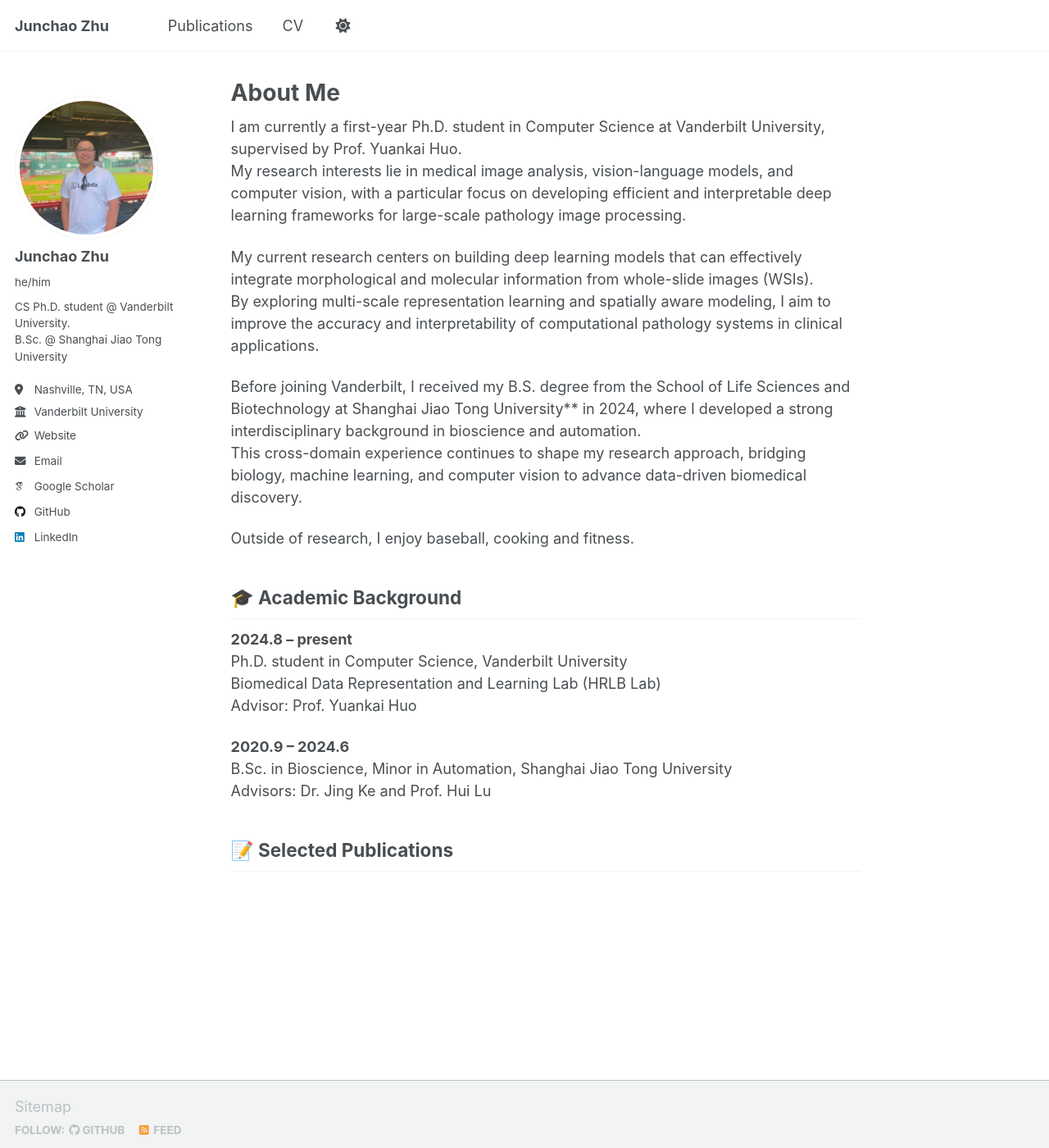
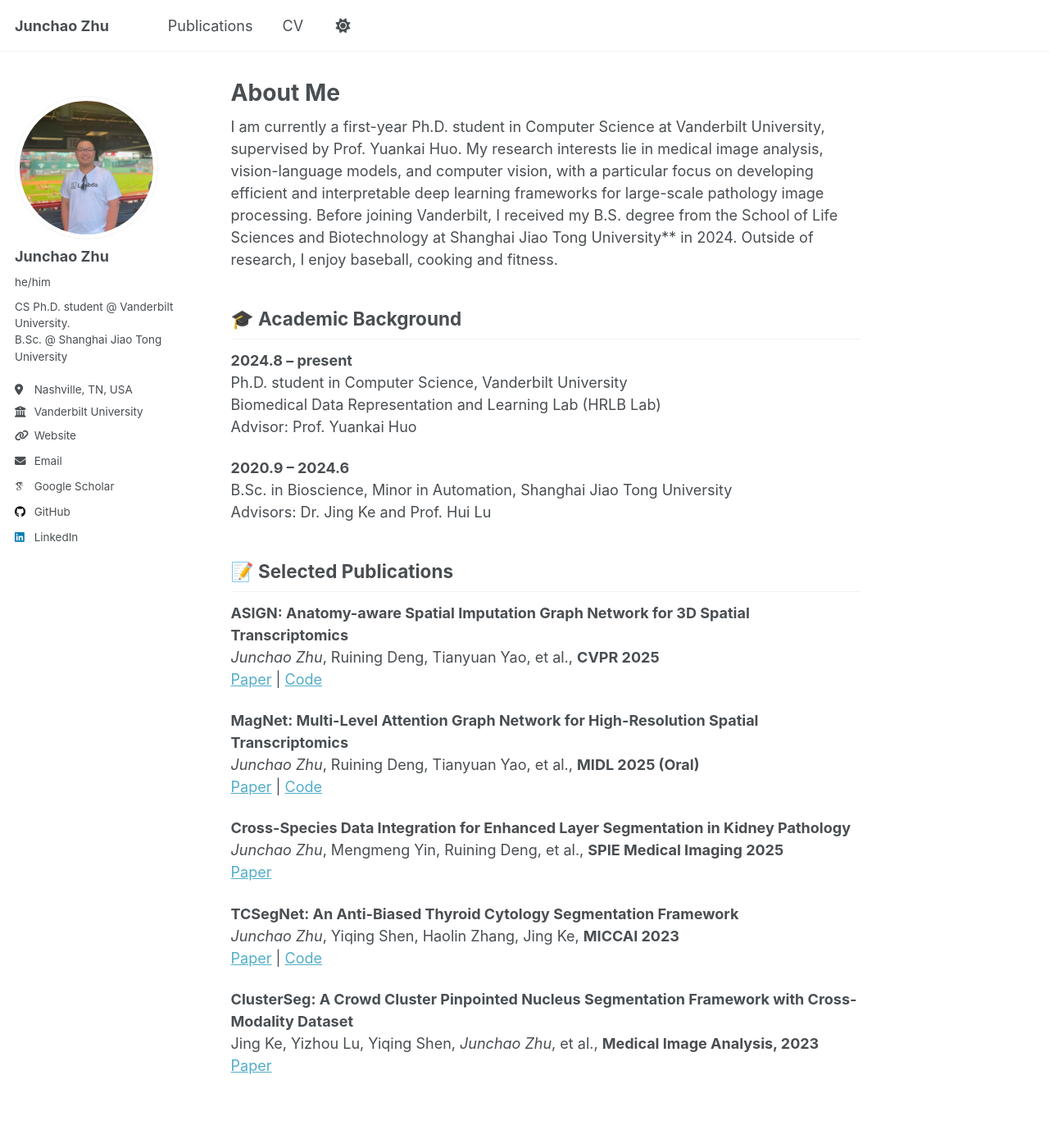
Before and after one commit to Junchao-Zhu/Junchao-Zhu.github.io, a Jekyll site: the page built from _pages/about.md, in a window 1280 px wide and 1400 px high. Shown: the whole window at 82% size. Built offline with Jekyll 4.4.1, drawn with Linux system fonts in a browser that asks for light colours; some web fonts are replaced; a script that is not in the unit is left out.

Commit message:
Update about.md

```diff
--- a/_pages/about.md
+++ b/_pages/about.md
@@ -9,13 +9,7 @@ redirect_from:
 
 I am currently a first-year Ph.D. student in Computer Science at Vanderbilt University, supervised by Prof. Yuankai Huo.
 My research interests lie in medical image analysis, vision-language models, and computer vision, with a particular focus on developing efficient and interpretable deep learning frameworks for large-scale pathology image processing.
-
-My current research centers on building deep learning models that can effectively integrate morphological and molecular information from whole-slide images (WSIs).
-By exploring multi-scale representation learning and spatially aware modeling, I aim to improve the accuracy and interpretability of computational pathology systems in clinical applications.
-
-Before joining Vanderbilt, I received my B.S. degree from the School of Life Sciences and Biotechnology at Shanghai Jiao Tong University** in 2024, where I developed a strong interdisciplinary background in bioscience and automation.
-This cross-domain experience continues to shape my research approach, bridging biology, machine learning, and computer vision to advance data-driven biomedical discovery.
-
+Before joining Vanderbilt, I received my B.S. degree from the School of Life Sciences and Biotechnology at Shanghai Jiao Tong University** in 2024.
 Outside of research, I enjoy baseball, cooking and fitness.
 
 ## 🎓 Academic Background
@@ -29,3 +23,23 @@ B.Sc. in Bioscience, Minor in Automation, Shanghai Jiao Tong University
 Advisors: Dr. Jing Ke and Prof. Hui Lu
 
 ## 📝 Selected Publications
+
+**ASIGN: Anatomy-aware Spatial Imputation Graph Network for 3D Spatial Transcriptomics**
+*Junchao Zhu*, Ruining Deng, Tianyuan Yao, et al., **CVPR 2025**
+[Paper](https://arxiv.org/abs/2412.03026) | [Code](https://github.com/hrlblab/ASIGN)
+
+**MagNet: Multi-Level Attention Graph Network for High-Resolution Spatial Transcriptomics**
+*Junchao Zhu*, Ruining Deng, Tianyuan Yao, et al., **MIDL 2025 (Oral)**
+[Paper](https://arxiv.org/abs/2502.21011) | [Code](https://github.com/Junchao-Zhu/MagNet)
+
+**Cross-Species Data Integration for Enhanced Layer Segmentation in Kidney Pathology**
+*Junchao Zhu*, Mengmeng Yin, Ruining Deng, et al., **SPIE Medical Imaging 2025**
+[Paper](https://arxiv.org/abs/2408.09278)
+
+**TCSegNet: An Anti-Biased Thyroid Cytology Segmentation Framework**
+*Junchao Zhu*, Yiqing Shen, Haolin Zhang, Jing Ke, **MICCAI 2023**
+[Paper](https://link.springer.com/chapter/10.1007/978-3-031-43987-2_56) | [Code](https://github.com/Junchao-Zhu/TCSegNet)
+
+**ClusterSeg: A Crowd Cluster Pinpointed Nucleus Segmentation Framework with Cross-Modality Dataset**
+Jing Ke, Yizhou Lu, Yiqing Shen, *Junchao Zhu*, et al., **Medical Image Analysis, 2023**
+[Paper](https://www.sciencedirect.com/science/article/pii/S1361841523000191)
```
